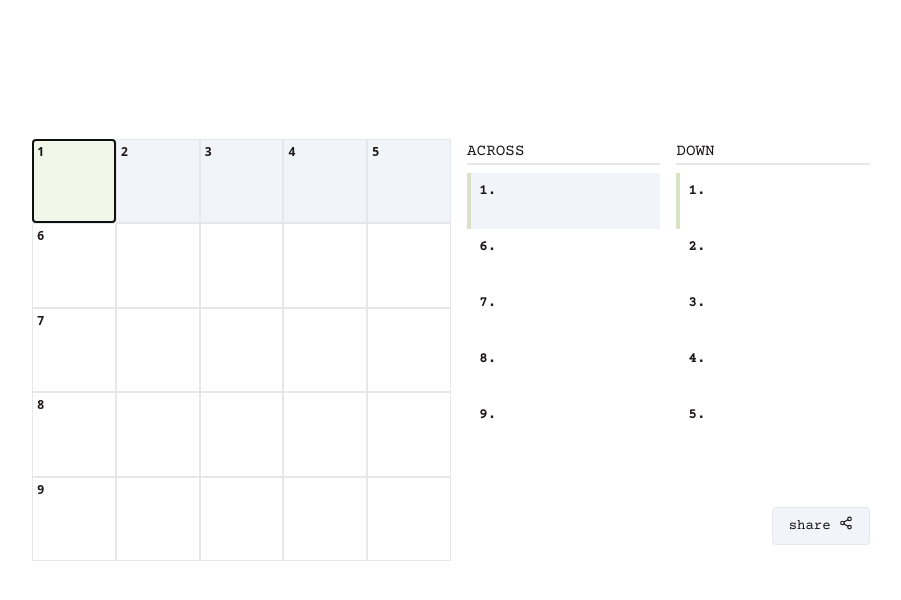
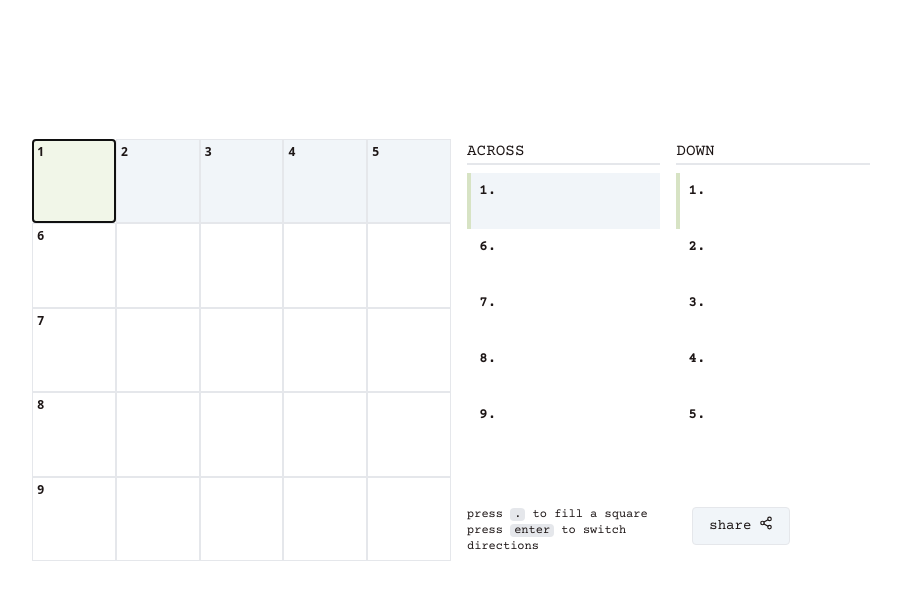
Before and after one commit to jasminecao/crossword-maker, a Next.js app: page / in a window 1280 px wide. Shown: the top 600 px of the page, without its empty margins (189-1090 px from the left). Built offline with nearby package versions, Linux system fonts and the light colour scheme.

Commit message:
metadata

```diff
--- a/components/info/homeLink.tsx
+++ b/components/info/homeLink.tsx
@@ -4,7 +4,7 @@ import { LuPencilLine } from 'react-icons/lu'
 export const HomeLink = () => {
   return (
     <div>
-      <div className="float-right flex items-center hover:text-accent hover:underline hover:underline-offset-4 text-sm mb-4">
+      <div className="float-right flex items-center hover:text-accent hover:underline hover:underline-offset-4 text-xs mb-4">
         <Link href="/">create your own crossword</Link>
         <LuPencilLine className="ml-1" />
       </div>
--- a/components/info/instructions.tsx
+++ b/components/info/instructions.tsx
@@ -0,0 +1,27 @@
+import { useGameContext } from '@/contexts/GameContext'
+import { GameMode } from '@/types'
+
+const CodeFont = ({ text }: { text: string }) => {
+  return (
+    <span className="rounded px-1" style={{ backgroundColor: '#e5e7eb' }}>
+      {text}
+    </span>
+  )
+}
+
+export const Instructions = () => {
+  const { mode } = useGameContext()
+
+  return (
+    <div className="w-1/2 mx-4 text-xs">
+      {mode === GameMode.EDIT && (
+        <p>
+          press <CodeFont text={'.'} /> to fill a square
+        </p>
+      )}
+      <p>
+        press <CodeFont text={'enter'} /> to switch directions
+      </p>
+    </div>
+  )
+}
--- a/components/puzzle.tsx
+++ b/components/puzzle.tsx
@@ -10,6 +10,7 @@ import { ClueListType, GameMode, Grid } from '@/types'
 import { HomeLink } from './info/homeLink'
 import { WinModal } from './win/winModal'
 import { ActiveClue } from './clues/activeClue'
+import { Instructions } from './info/instructions'
 
 interface PuzzleProps {
   solution?: Grid
@@ -30,8 +31,11 @@ export const Puzzle = ({ solution, clues, mode }: PuzzleProps) => {
 "
             >
               <ClueList />
-              {mode === GameMode.EDIT && <ShareButton />}
-              {mode === GameMode.PLAY && <HomeLink />}
+              <div className="flex w-full">
+                <Instructions />
+                {mode === GameMode.EDIT && <ShareButton />}
+                {mode === GameMode.PLAY && <HomeLink />}
+              </div>
             </div>
           </div>
         </div>
--- a/components/shareLink/shareButton.tsx
+++ b/components/shareLink/shareButton.tsx
@@ -9,7 +9,7 @@ export const ShareButton = () => {
     <div>
       {showModal && <ShareModal setShowModal={setShowModal} />}
       <button
-        className="float-right w-fit flex rounded border py-2 px-4 text-center text-sm bg-slate-100 hover:bg-accentBackground mb-4"
+        className="flex-end w-fit flex rounded border py-2 px-4 text-center text-sm bg-slate-100 hover:bg-accentBackground mb-4"
         type="button"
         onClick={() => {
           setShowModal(true)
```
Also changed, not shown: pages/_document.tsx (+18 -3 lines), 1 other file (tests, documents, lock files or other folders).
